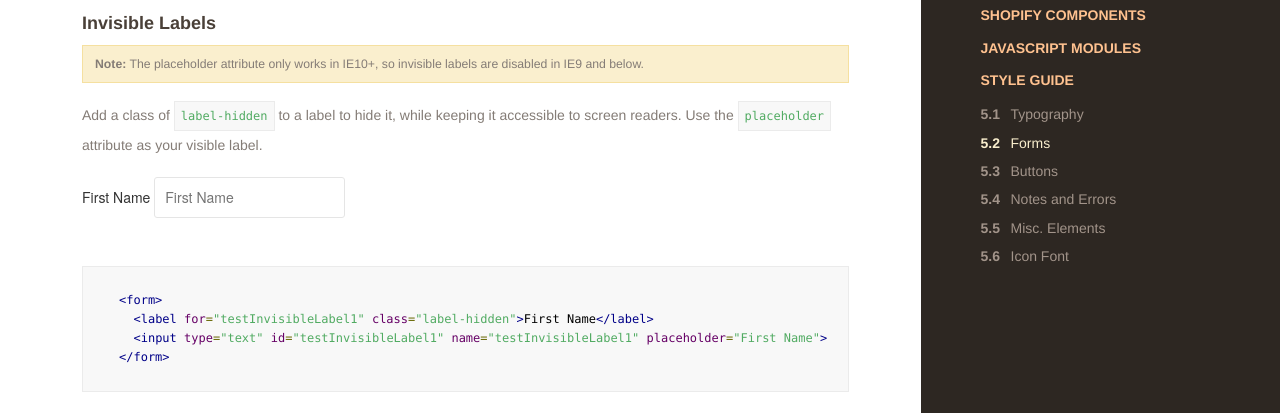
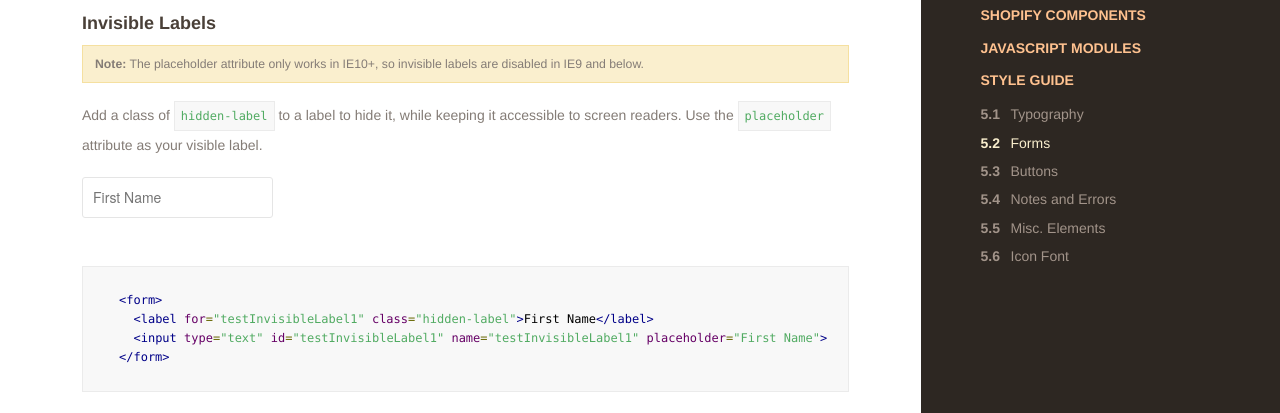
Before and after one commit to Shopify/Timber, a Jekyll site: the page built from index.html, in a window 1280 px wide and 900 px high, scrolled down 25035 px. Shown: the part 151-564 px from the top of the window. Built offline with Jekyll 4.4.1, drawn with Linux system fonts in a browser that asks for light colours; nearby versions of some CDN libraries; some web fonts are replaced.

Commit message:
Fix misnamed hidden label class

```diff
--- a/index.html
+++ b/index.html
@@ -1438,11 +1438,11 @@ jQuery('body').on('ajaxCart.afterCartLoad', function(evt, cart) {
 
         <h4 class="docs-h4">Invisible Labels</h4>
         <p class="docs-text--note"><strong class="docs-strong">Note:</strong> The placeholder attribute only works in IE10+, so invisible labels are disabled in IE9 and below.</p>
-        <p class="docs-text">Add a class of <code>label-hidden</code> to a label to hide it, while keeping it accessible to screen readers. Use the <code>placeholder</code> attribute as your visible label.</p>
+        <p class="docs-text">Add a class of <code>hidden-label</code> to a label to hide it, while keeping it accessible to screen readers. Use the <code>placeholder</code> attribute as your visible label.</p>
 
         <div id="invisiblelabels-example">
           <form>
-            <label for="testInvisibleLabel1" class="label-hidden">First Name</label>
+            <label for="testInvisibleLabel1" class="hidden-label">First Name</label>
             <input type="text" id="testInvisibleLabel1" name="testInvisibleLabel1" placeholder="First Name">
           </form>
         </div>
@@ -1450,7 +1450,7 @@ jQuery('body').on('ajaxCart.afterCartLoad', function(evt, cart) {
         <div id="invisiblelabels-code">
 <pre>
 &lt;form&gt;
-  &lt;label for="testInvisibleLabel1" class="label-hidden"&gt;First Name&lt;/label&gt;
+  &lt;label for="testInvisibleLabel1" class="hidden-label"&gt;First Name&lt;/label&gt;
   &lt;input type="text" id="testInvisibleLabel1" name="testInvisibleLabel1" placeholder="First Name"&gt;
 &lt;/form&gt;
 </pre>
```
